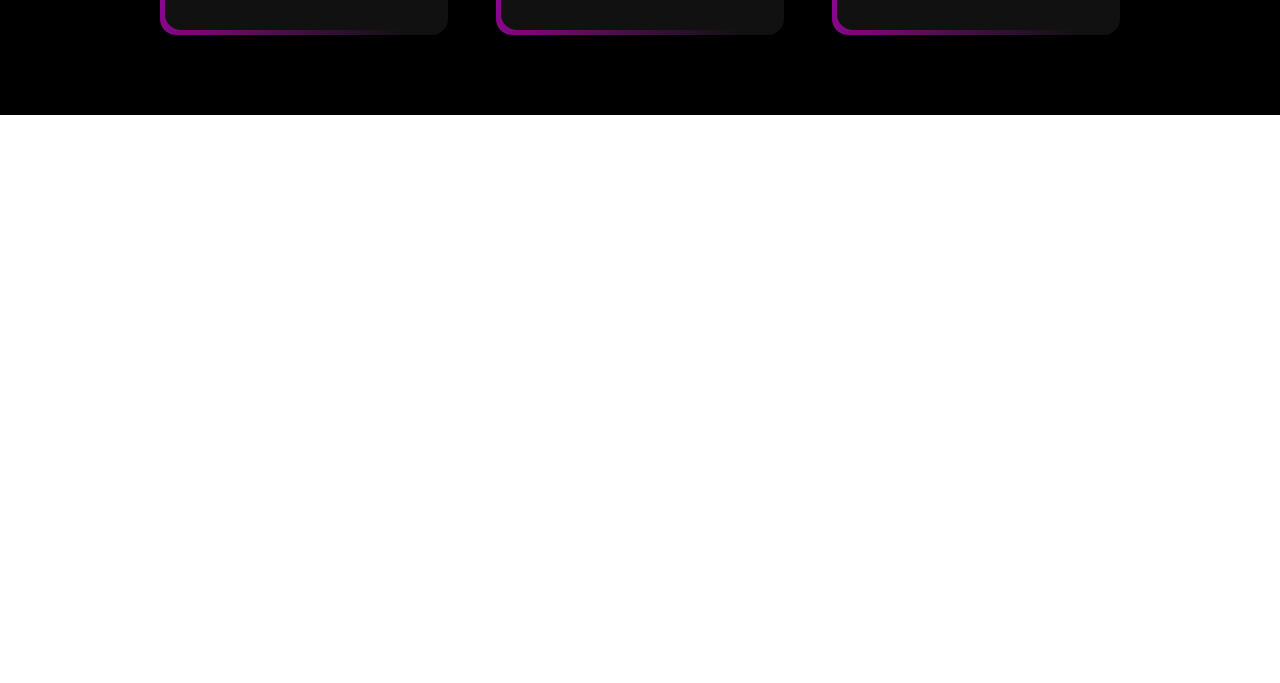
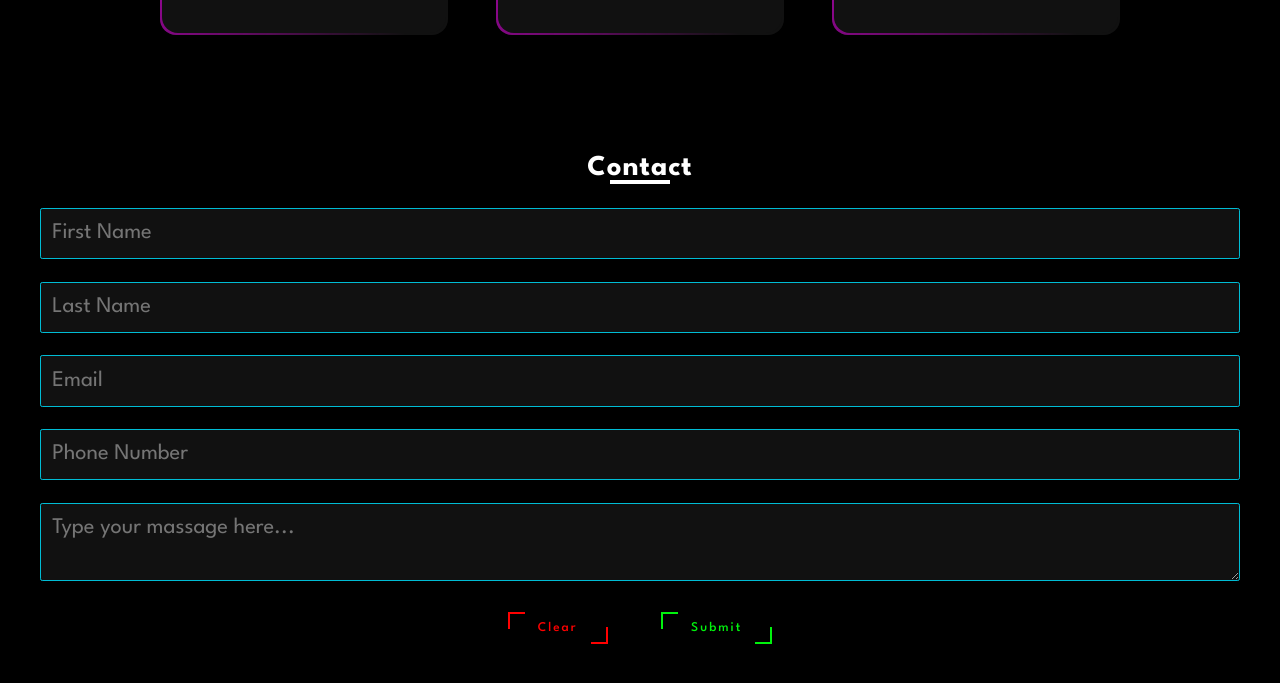
Before and after one commit to Mr-Souza-GitHub/Portfolio, a plain HTML site: page index.html in a window 1280 px wide. Shown: the part 2483-3166 px from the top of the page. Before the commit the page ends 2598 px from the top, so only its background shows below. Drawn offline with Linux system fonts and the light colour scheme.

Commit message:
Contact section

```diff
--- a/index.html
+++ b/index.html
@@ -35,7 +35,7 @@
                 <h2>Audrey Souza</h2>
                 <h4>I'm a Full Stack developer</h4>
                 <p>Lorem ipsum dolor sit, amet consectetur adipisicing elit. Recusandae culpa debitis delectus, iste reprehenderit officia tenetur a nisi eum minima. Eaque labore, tenetur perferendis eius autem optio explicabo minus ipsam.</p>
-                <a class="btn btnAbout" href="#about">About Me</a>
+                <a class="btn btnAbout" href="#about" style="--crl:#00bcd4">About Me</a>
                 <!-- Social Media -->
                 <ul class="socialMedia">
                     <li><a href="https://instagram.com/audrey.souza01"><img src="img/instagram.svg" alt=""></a></li>
@@ -69,30 +69,50 @@
             <div class="cardContainer">
                 <div class="card">
                     <span></span>
-                    <div class="cardBox"><img src="" alt="" class="cardImg"><a href="#" class="btn">View</a></div>
+                    <div class="cardBox"><img src="" alt="" class="cardImg"><a href="#" class="btn" style="--crl:#00bcd4">View</a></div>
                 </div>
                 <div class="card">
                     <span></span>
-                    <div class="cardBox"><img src="" alt="" class="cardImg"><a href="#" class="btn">View</a></div>
+                    <div class="cardBox"><img src="" alt="" class="cardImg"><a href="#" class="btn" style="--crl:#00bcd4">View</a></div>
                 </div>
                 <div class="card">
                     <span></span>
-                    <div class="cardBox"><img src="" alt="" class="cardImg"><a href="#" class="btn">View</a></div>
+                    <div class="cardBox"><img src="" alt="" class="cardImg"><a href="#" class="btn" style="--crl:#00bcd4">View</a></div>
                 </div>
                 <div class="card">
                     <span></span>
-                    <div class="cardBox"><img src="" alt="" class="cardImg"><a href="#" class="btn">View</a></div>
+                    <div class="cardBox"><img src="" alt="" class="cardImg"><a href="#" class="btn" style="--crl:#00bcd4">View</a></div>
                 </div>
                 <div class="card">
                     <span></span>
-                    <div class="cardBox"><img src="" alt="" class="cardImg"><a href="#" class="btn">View</a></div>
+                    <div class="cardBox"><img src="" alt="" class="cardImg"><a href="#" class="btn" style="--crl:#00bcd4">View</a></div>
                 </div>
                 <div class="card">
                     <span></span>
-                    <div class="cardBox"><img src="" alt="" class="cardImg"><a href="#" class="btn">View</a></div>
+                    <div class="cardBox"><img src="" alt="" class="cardImg"><a href="#" class="btn" style="--crl:#00bcd4">View</a></div>
                 </div>
             </div>
         </div>
     </section>
+
+    <!-- Contact -->
+<section class="contact" id="contact">
+    <div class="sectionTitle">
+        <h2>Contact</h2>
+    </div>
+    <div class="contactForm">
+        <form action="" method="post">
+            <input type="text" name="fName" placeholder="First Name">
+            <input type="text" name="lName" placeholder="Last Name">
+            <input type="text" name="email" placeholder="Email">
+            <input type="text" name="phone" placeholder="Phone Number">
+            <textarea name="message" placeholder="Type your massage here..."></textarea>
+            <div class="formButtons">
+                <button class="btn" style="--crl:#ff0101">Clear</button>
+                <button class="btn" style="--crl:#00f20d">Submit</button>
+            </div>
+        </form>
+    </div>
+</section>
 </body>
 </html>
--- a/style.css
+++ b/style.css
@@ -51,7 +51,7 @@ p {
 .btn {
     position: relative;
     background: transparent;
-    color: #00bcd4;
+    color: var(--crl);
     padding: 10px 30px;
     display: inline-block;
     text-decoration: none;
@@ -62,9 +62,9 @@ p {
 }
 
 .btn:hover {
-    background: #00bcd4;
+    background: var(--crl);
     color: black;
-    box-shadow: 0 0 50px #00bcd4;
+    box-shadow: 0 0 50px var(--crl);
     transition-delay: 0.5s;
 }
 
@@ -75,8 +75,8 @@ p {
     left: 0;
     width: 15px;
     height: 15px;
-    border-top: 2px solid #00bcd4;
-    border-left: 2px solid #00bcd4;
+    border-top: 2px solid var(--crl);
+    border-left: 2px solid var(--crl);
     transition: 0.5s;
 }
 
@@ -87,8 +87,8 @@ p {
     right: 0;
     width: 15px;
     height: 15px;
-    border-bottom: 2px solid #00bcd4;
-    border-right: 2px solid #00bcd4;
+    border-bottom: 2px solid var(--crl);
+    border-right: 2px solid var(--crl);
     transition: 0.5s;
 }
 
@@ -309,7 +309,7 @@ header {
 
 .card span {
     position: absolute;
-    inset: 5px;
+    inset: 2px;
     border-radius: 1em;
     background: #111;
     z-index: 1;
@@ -336,7 +336,44 @@ header {
 }
 
 /* Contact section */
+.contactForm {
+    position: relative;
+    /* background: red; */
+    width: 100%;
+    margin-top: 1em;
+    display: flex;
+    justify-content: center;
+    align-items: center;
+}
 
+.contactForm input,
+.contactForm textarea {
+    background: #111;
+    width: 100%;
+    margin-block: 0.5em;
+    border: solid 1px #00bcd4;
+    border-radius: 0.1em;
+    outline: currentColor;
+    padding: 0.5em;
+    font-size: 1.4em;
+    line-height: 1.2em;
+    color: #fff;
+}
+
+.contactForm button {
+    border: none;
+}
+
+.formButtons {
+    margin-top: 1em;
+    width: 100%;
+    display: flex;
+    justify-content: center;
+}
+
+.formButtons button {
+    margin-inline: 2em;
+}
 
 /* Mediaqueryies */
 @media (max-width: 991px) {
```
